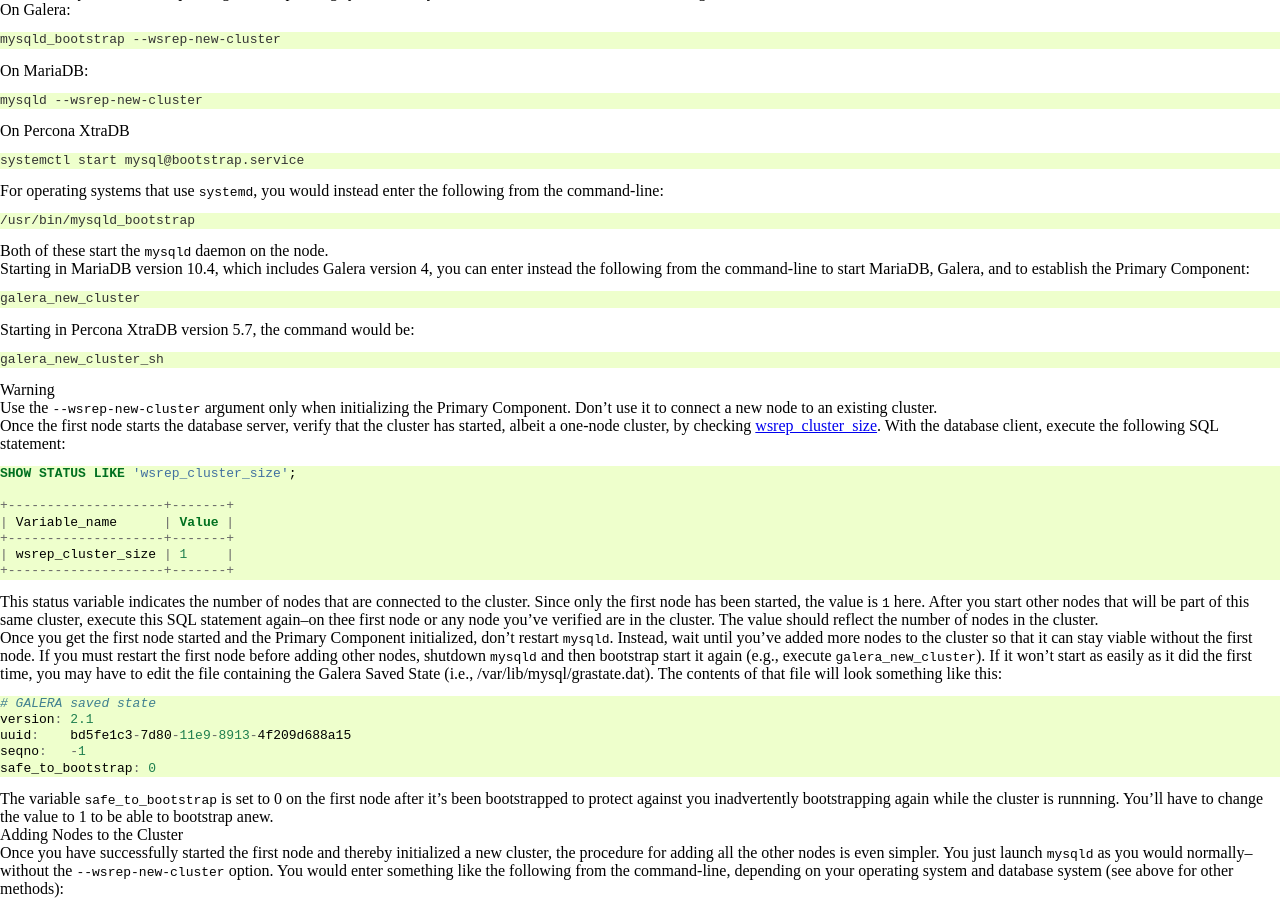
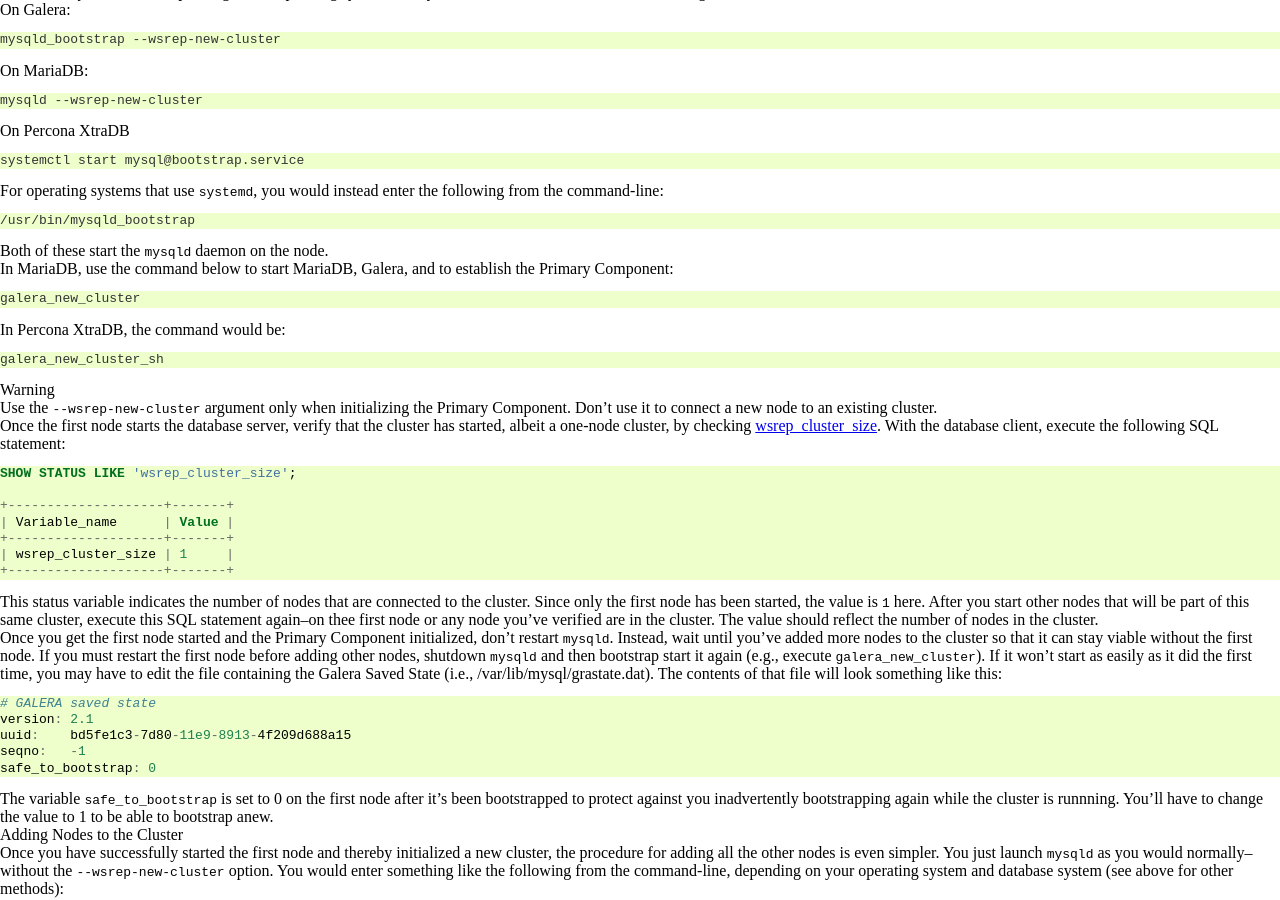
Before and after one commit to codership/documentation, a Sphinx documentation site: the page built from galeracluster/source/training/tutorials/starting-cluster.rst, in a window 1280 px wide and 900 px high, scrolled down 1022 px. Built offline with Sphinx 7.4.7, drawn with Linux system fonts in a browser that asks for light colours; comment, search, counter and statistics services are not loaded.

```diff
--- a/galeracluster/source/documentation/mysql-wsrep-options.rst
+++ b/galeracluster/source/documentation/mysql-wsrep-options.rst
@@ -1799,7 +1799,7 @@ In :term:`Streaming Replication`, the node breaks transactions down into fragmen
 
 .. code-block:: mysql
 
-   SHOW VARIABLE LIKE 'wsrep_trx_fragment_size';
+   SHOW VARIABLES LIKE 'wsrep_trx_fragment_size';
 
    +-------------------------+-------+
    | Variable_name           | Value |
@@ -1847,7 +1847,7 @@ Supported replication units are:
 
 .. code-block:: mysql
 
-   SHOW VARIABLE LIKE 'wsrep_trx_fragment_unit';
+   SHOW VARIABLES LIKE 'wsrep_trx_fragment_unit';
 
    +-------------------------+--------+
    | Variable_name           | Value  |
--- a/galeracluster/source/training/tutorials/starting-cluster.rst
+++ b/galeracluster/source/training/tutorials/starting-cluster.rst
@@ -124,13 +124,13 @@ For operating systems that use ``systemd``, you would instead enter the followin
 
 Both of these start the ``mysqld`` daemon on the node.
 
-Starting in MariaDB version 10.4, which includes Galera version 4, you can enter instead the following from the command-line to start MariaDB, Galera, and to establish the Primary Component:
+In MariaDB, use the command below to start MariaDB, Galera, and to establish the Primary Component:
 
 .. code-block:: console
 
    galera_new_cluster
 
-Starting in Percona XtraDB version 5.7, the command would be:
+In Percona XtraDB, the command would be:
 
 .. code-block:: console
 
```
